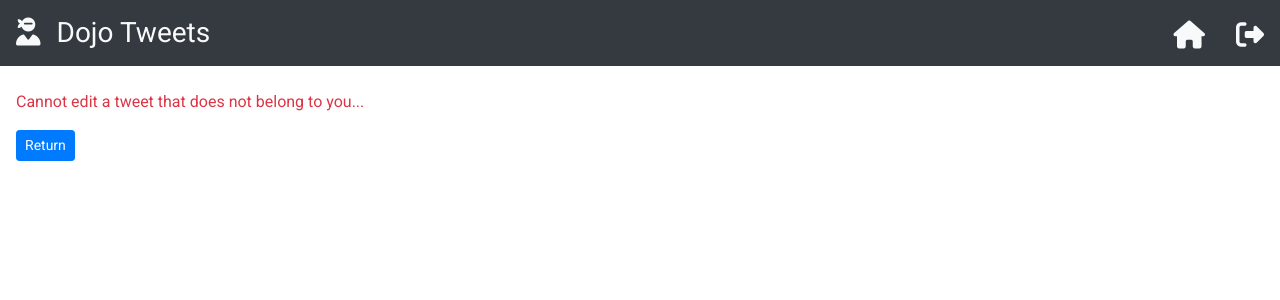
After one commit to apseftis86/python_schoolwork, a Flask app: page /tweet/1/edit in a window 1280 px wide. The commit adds this page. Shown: the top 300 px of the page. Run offline with Flask 2, Linux system fonts and the light colour scheme; the visitor is signed in with stand-in values (Sample User, id 1); data that the repository does not hold is empty; some libraries are stand-ins or nearby versions.

Commit message:
got followers working better

```diff
--- a/flask/flask_mysql/basic_registration/server.py
+++ b/flask/flask_mysql/basic_registration/server.py
@@ -17,30 +17,6 @@ def index():
         return redirect('/dashboard')
     return render_template('login.html')
 
-@app.route('/dashboard')
-def success():
-    if 'userid' not in session:
-        return redirect('/')
-    user_mysql = connectToMySQL('dojo_tweets')
-    tweet_mysql = connectToMySQL('dojo_tweets')
-    follower_mysql = connectToMySQL('dojo_tweets')
-    user = user_mysql.query_db(f"SELECT first_name,last_name, email, "
-                               f"last_login from users where id = {session['userid']}")
-    print(user[0])
-    following_tweets = follower_mysql.query_db(f"SELECT tweets.id as id, tweets.content as content, tweets.created_at as created_at, tweets.updated_at as updated_at, "
-                                               f"count(tweet_likes.id) as likes, users.first_name as first_name, users.last_name as last_name from tweets "
-                                               f"LEFT JOIN tweet_likes on tweet_likes.tweet_id = tweets.id "
-                                        f"LEFT JOIN following on following.following_user_id = tweets.user_id "
-                                        f"LEFT JOIN users on users.id = following.following_user_id where following.primary_user_id = {session['userid']} GROUP by (tweets.id)")
-    liked_tweets = connectToMySQL('dojo_tweets')
-    my_liked_tweets = liked_tweets.query_db(f"SELECT * from tweet_likes where liked_user_id = {session['userid']}")
-    user_tweets = tweet_mysql.query_db(f"SELECT * from tweets where user_id = {session['userid']}")
-    print(my_liked_tweets)
-    for tweet in following_tweets:
-        for my_liked in my_liked_tweets:
-            if tweet['id'] == my_liked['tweet_id']:
-                tweet['liked_by_me'] = True
-    return render_template('dashboard.html', user=user[0], tweets=user_tweets, following_tweets=following_tweets)
 
 @app.route('/register', methods=['POST'])
 def register_user():
@@ -75,9 +51,10 @@ def register_user():
             "e": request.form['email'],
             "p": bcrypt.generate_password_hash(request.form['password']),
         }
-        user_added = mysql.query_db(query, data)
+        mysql.query_db(query, data)
         flash('Successfully added!', 'success')
     return redirect('/')
+
 
 @app.route('/login', methods=['POST'])
 def login():
@@ -110,6 +87,33 @@ def login():
         return redirect('/')
     return redirect('/')
 
+
+@app.route('/dashboard')
+def success():
+    if 'userid' not in session:
+        return redirect('/')
+    user_mysql = connectToMySQL('dojo_tweets')
+    tweet_mysql = connectToMySQL('dojo_tweets')
+    follower_mysql = connectToMySQL('dojo_tweets')
+    user = user_mysql.query_db(f"SELECT first_name,last_name, email, "
+                               f"last_login from users where id = {session['userid']}")
+    print(user[0])
+    following_tweets = follower_mysql.query_db(f"SELECT tweets.id as id, tweets.content as content, tweets.created_at as created_at, tweets.updated_at as updated_at, "
+                                               f"count(tweet_likes.id) as likes, users.first_name as first_name, users.last_name as last_name from tweets "
+                                               f"LEFT JOIN tweet_likes on tweet_likes.tweet_id = tweets.id "
+                                        f"LEFT JOIN following on following.following_user_id = tweets.user_id "
+                                        f"LEFT JOIN users on users.id = following.following_user_id where following.primary_user_id = {session['userid']} GROUP by (tweets.id)")
+    liked_tweets = connectToMySQL('dojo_tweets')
+    my_liked_tweets = liked_tweets.query_db(f"SELECT * from tweet_likes where liked_user_id = {session['userid']}")
+    user_tweets = tweet_mysql.query_db(f"SELECT * from tweets where user_id = {session['userid']}")
+    print(my_liked_tweets)
+    for tweet in following_tweets:
+        for my_liked in my_liked_tweets:
+            if tweet['id'] == my_liked['tweet_id']:
+                tweet['liked_by_me'] = True
+    return render_template('dashboard.html', user=user[0], tweets=user_tweets, following_tweets=following_tweets)
+
+
 @app.route('/tweet/create', methods=['POST'])
 def create_tweet():
     if len(request.form['content']) > 255:
@@ -127,12 +131,14 @@ def create_tweet():
         return redirect('/dashboard')
     return redirect('/dashboard')
 
+
 @app.route('/tweet/<id>/delete')
 def delete_tweet(id):
     mysql = connectToMySQL('dojo_tweets')
     query = f"DELETE from tweets where id = {id} and user_id = {session['userid']};"
     mysql.query_db(query)
     return redirect('/dashboard')
+
 
 @app.route('/tweet/<id>/like')
 def like_tweet(id):
@@ -144,36 +150,72 @@ def like_tweet(id):
         mysql.query_db(query)
     return redirect('/dashboard')
 
+
+@app.route('/tweet/<id>/edit')
+def edit_tweet(id):
+    edit_tweet = connectToMySQL('dojo_tweets')
+    tweet = edit_tweet.query_db(f"SELECT * from tweets where id = {id} and user_id = {session['userid']}")
+    if tweet:
+        return render_template('edit.html', tweet=tweet[0])
+    return render_template('edit.html', tweet=None)
+
+@app.route('/tweet/<id>/update', methods=['POST'])
+def update_tweet(id):
+    if len(request.form['content']) < 1:
+        flash('Tweet length cannot be 0', 'error')
+    elif len(request.form['content']) > 255:
+        flash('Tweet cannot be longer than 255 characters', 'error')
+    if not '_flashes' in session.keys():
+        if request.form['button'] == 'Update':
+            update_tweet_mysql = connectToMySQL('dojo_tweets')
+            query = f"UPDATE tweets SET content = %(c)s, updated_at = now() WHERE id = {id};"
+            data = {
+                "c": request.form['content']
+            }
+            update_tweet = update_tweet_mysql.query_db(query, data)
+            return redirect('/dashboard')
+        else:
+            return redirect('/dashboard')
+    return redirect(f'/tweet/{id}/edit')
+
+
 @app.route('/tweet/<id>/unlike')
 def unlike_tweet(id):
     check = connectToMySQL('dojo_tweets')
     tweet_liked = check.query_db(f"SELECT * from tweet_likes where tweet_id = {id} and liked_user_id = {session['userid']}")
-    print(tweet_liked)
     if tweet_liked:
         mysql = connectToMySQL('dojo_tweets')
         query = f"DELETE from tweet_likes where id = {tweet_liked[0]['id']};"
         mysql.query_db(query)
     return redirect('/dashboard')
 
-@app.route('/add-friends')
+@app.route('/users')
 def choices():
-    follow_choices = []
-    not_followed = []
-    followed = []
     users_mysql = connectToMySQL('dojo_tweets')
-    users = users_mysql.query_db(f"SELECT users.id, users.first_name, users.last_name, following.primary_user_id as followed_by from users "
-                                 f"LEFT JOIN following on users.id = following.following_user_id "
-                                 f"where users.id != {session['userid']};")
+    users = users_mysql.query_db(f"SELECT users.id, users.first_name, users.last_name, users.email from users where users.id != {session['userid']};")
     for user in users:
-        if user['followed_by'] != session['userid']:
-            follow_choices.append(user)
-        else:
-            followed.append(user['id'])
-    for choice in follow_choices:
-        if choice['id'] not in followed:
-            not_followed.append(choice)
-    print(not_followed)
-    return render_template('add.html', users=not_followed)
+        check_followed_by = connectToMySQL('dojo_tweets')
+        followed_by = check_followed_by.query_db(f"SELECT * from following where primary_user_id = {session['userid']} and following_user_id = {user['id']};")
+        if followed_by:
+            user['followed_by_me'] = True
+    return render_template('users.html', users=users)
+
+
+@app.route('/users/<id>/unfollow')
+def unfollow_user(id):
+    query = f"DELETE FROM following where primary_user_id = {session['userid']} and following_user_id = {id};"
+    unfollow = connectToMySQL('dojo_tweets')
+    unfollow.query_db(query)
+    return redirect('/users')
+
+
+@app.route('/users/<id>/follow')
+def follow_user(id):
+    query = f"INSERT INTO following (primary_user_id, following_user_id) VALUES ({session['userid']}, {id});"
+    follow = connectToMySQL('dojo_tweets')
+    follow.query_db(query)
+    return redirect('/users')
+
 
 @app.route('/add', methods=['POST'])
 def add():
--- /dev/null
+++ b/flask/flask_mysql/basic_registration/templates/edit.html
@@ -0,0 +1,47 @@
+<!doctype html>
+<html lang="en">
+  <head>
+    <link href="{{ url_for('static', filename='css/styles.css') }}" rel="stylesheet" type="text/css">
+    <link rel="stylesheet" href="https://stackpath.bootstrapcdn.com/bootstrap/4.3.1/css/bootstrap.min.css"
+          integrity="sha384-ggOyR0iXCbMQv3Xipma34MD+dH/1fQ784/j6cY/iJTQUOhcWr7x9JvoRxT2MZw1T" crossorigin="anonymous">
+    <link href="https://fonts.googleapis.com/css?family=Roboto&display=swap" rel="stylesheet">
+    <title>Document</title>
+    <script src="https://kit.fontawesome.com/fcf0fdd3e4.js"></script>
+  </head>
+  <body>
+    <h3 class="p-3 bg-dark text-light align-items-center"><i class="fas fa-user-ninja mr-3"></i>Dojo Tweets
+    <span class="float-right">
+      <a class="text-light" href="/dashboard"><i class="fas fa-home ml-4"></i></a>
+      <a class="text-light" href="/logout"><i class="fas fa-sign-out-alt ml-4"></i></a>
+    </span>
+    </h3>
+    <div class="alerts">
+      {% with messages = get_flashed_messages(with_categories=true) %}
+      {% if messages %}
+      {% for category, message in messages %}
+        <div class="alert alert-{{category}} text-light" role="alert">{{message}}</div>
+      {% endfor %}
+      {% endif %}
+      {% endwith %}
+    </div>
+    <div id="wrapper" class="p-3">
+      <div class="d-flex justify-content-start">
+        <div class="user_actions">
+          {% if tweet %}
+          <h5>Edit Tweet:</h5>
+          <form action="/tweet/{{tweet['id']}}/update" method="post">
+            <textarea rows="5" class="form-control w-75 my-3" name="content">{{tweet['content']}}</textarea>
+            <input type="submit" name="button" class="btn btn-sm btn-primary" value="Update">
+            <input type="submit" name="button" class="btn btn-sm btn-danger" value="Cancel">
+          </form>
+          {% else %}
+          <p class="text-danger">Cannot edit a tweet that does not belong to you...</p>
+          {% endif %}
+          <form action="/dashboard">
+            <input type="submit" class="btn btn-sm btn-primary mt-3" value="Return">
+          </form>
+        </div>
+      </div>
+    </div>
+  </body>
+</html>
```
Also changed, not shown: flask/flask_mysql/basic_registration/templates/dashboard.html (+3 -4 lines), flask/flask_mysql/basic_registration/templates/users.html (renamed from flask/flask_mysql/basic_registration/templates/add.html, +23 -12 lines).
